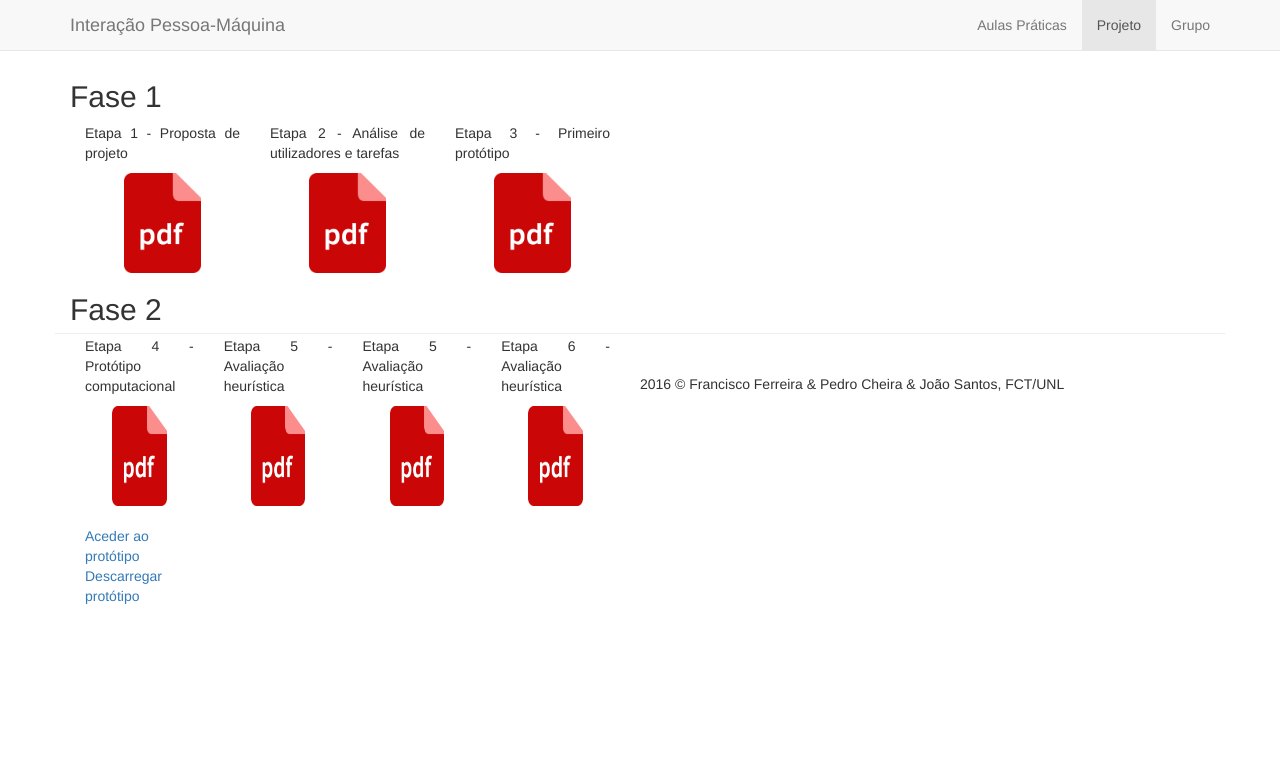
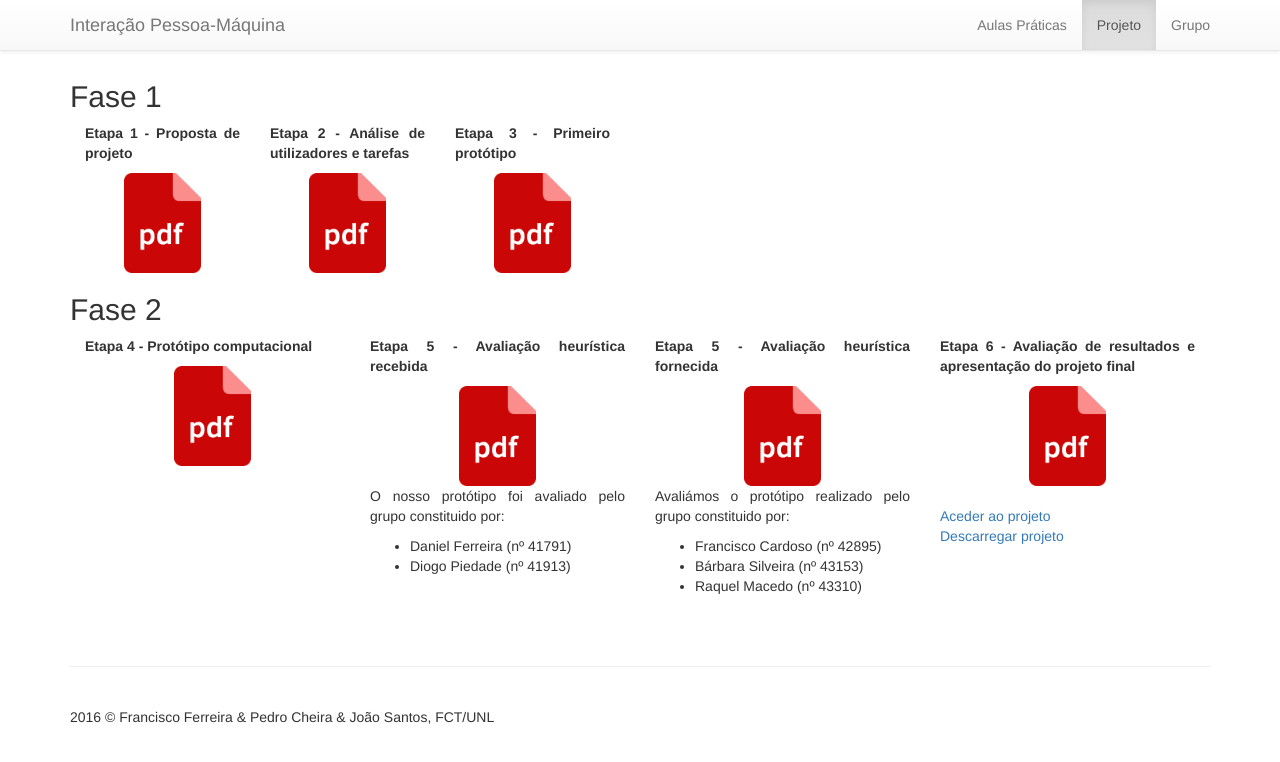
Before and after one commit to ipm1617/ipm1617.github.io, a plain HTML site: page proj.html in a window 1280 px wide. Drawn offline with nearby package versions, Linux system fonts and the light colour scheme.

Commit message:
Add files via upload

```diff
--- a/proj.html
+++ b/proj.html
@@ -31,6 +31,21 @@
     <script src="https://ajax.googleapis.com/ajax/libs/jquery/1.12.4/jquery.min.js"></script>
     <script src="https://maxcdn.bootstrapcdn.com/bootstrap/3.3.7/js/bootstrap.min.js" integrity="sha384-Tc5IQib027qvyjSMfHjOMaLkfuWVxZxUPnCJA7l2mCWNIpG9mGCD8wGNIcPD7Txa"
         crossorigin="anonymous"></script>
+
+		 <!-- Latest compiled and minified CSS -->
+    <link rel="stylesheet" href="https://maxcdn.bootstrapcdn.com/bootstrap/3.3.7/css/bootstrap.min.css" integrity="sha384-BVYiiSIFeK1dGmJRAkycuHAHRg32OmUcww7on3RYdg4Va+PmSTsz/K68vbdEjh4u" crossorigin="anonymous">
+
+    <!-- Optional theme -->
+    <link rel="stylesheet" href="https://maxcdn.bootstrapcdn.com/bootstrap/3.3.7/css/bootstrap-theme.min.css" integrity="sha384-rHyoN1iRsVXV4nD0JutlnGaslCJuC7uwjduW9SVrLvRYooPp2bWYgmgJQIXwl/Sp" crossorigin="anonymous">
+
+    <!-- Latest compiled and minified JavaScript -->
+    <script src="https://maxcdn.bootstrapcdn.com/bootstrap/3.3.7/js/bootstrap.min.js" integrity="sha384-Tc5IQib027qvyjSMfHjOMaLkfuWVxZxUPnCJA7l2mCWNIpG9mGCD8wGNIcPD7Txa" crossorigin="anonymous"></script>
+
+    <link href="main.css" rel="stylesheet">
+
+    <script src="https://ajax.googleapis.com/ajax/libs/jquery/1.12.4/jquery.min.js"></script>
+    <script src="https://maxcdn.bootstrapcdn.com/bootstrap/3.3.7/js/bootstrap.min.js" integrity="sha384-Tc5IQib027qvyjSMfHjOMaLkfuWVxZxUPnCJA7l2mCWNIpG9mGCD8wGNIcPD7Txa" crossorigin="anonymous"></script>
+
 
 
     <!-- HTML5 shim and Respond.js for IE8 support of HTML5 elements and media queries -->
@@ -93,7 +108,7 @@
                     </div>
                     <div class="col-lg-4">
                         <div class="justify">
-                            <p>Etapa 1 - Proposta de projeto</p>
+                            <p><b>Etapa 1 - Proposta de projeto</b></p>
                             <a href="Ipm-etapa1.pdf">
                                 <img class="resize" src="pdfimg.png" border="0" height="100">
                             </a>
@@ -101,7 +116,7 @@
                     </div>
                     <div class="col-lg-4">
                         <div class="justify">
-                            <p>Etapa 2 - Análise de utilizadores e tarefas</p>
+                            <p><b>Etapa 2 - Análise de utilizadores e tarefas</b></p>
                             <a href="Ipm-etapa2.pdf">
                                 <img class="resize" src="pdfimg.png" border="0" height="100">
                             </a>
@@ -109,7 +124,7 @@
                     </div>
                     <div class="col-lg-4">
                         <div class="justify">
-                            <p>Etapa 3 - Primeiro protótipo</p>
+                            <p><b>Etapa 3 - Primeiro protótipo</b></p>
                             <a href="Ipm-etapa3.pdf">
                                 <img class="resize" src="pdfimg.png" border="0" height="100">
                             </a>
@@ -118,43 +133,60 @@
                 </div>
             </div>
 	    <div class="row">
-            <div class="col-lg-6">
+            <div class="col-lg-12">
                 <div class="justify">
                     <h2>Fase 2</h2>
                 </div>
                 <div class="col-lg-3">
                     <div class="justify">
-                        <p>Etapa 4 - Protótipo computacional</p>
+                        <p><b>Etapa 4 - Protótipo computacional</b></p>
                         <a href="Ipm-etapa4.pdf">
                         <img class="resize" src="pdfimg.png" border="0" height="100">
                         </a>
-						<br>
-						<a href="login.html">Aceder ao protótipo</a>
-                        <a href="Etapa 4 - UniEscolha.zip">Descarregar protótipo</a>
+
                         </div>
                 </div>
 		    <div class="col-lg-3">
                     <div class="justify">
-                        <p>Etapa 5 - Avaliação heurística</p>
-                        <a href="Ipm-etapa5.pdf">
+                        <p><b>Etapa 5 - Avaliação heurística recebida</b></p>
+
+                        <a href="Ipm-etapa5.1.pdf">
                         <img class="resize" src="pdfimg.png" border="0" height="100">
                         </a>
+						<p>O nosso protótipo foi avaliado pelo grupo constituido por: </p>
+						<ul>
+						<li>Daniel Ferreira (nº 41791) </li>
+						<li>Diogo Piedade (nº 41913) </li>
+						</ul>
                         </div>
                 </div>
 				<div class="col-lg-3">
                     <div class="justify">
-                        <p>Etapa 5 - Avaliação heurística</p>
-                        <a href="Ipm-etapa5.pdf">
+                        <p><b>Etapa 5 - Avaliação heurística fornecida</b></p>
+
+                        <a href="Ipm-etapa5.2.pdf">
                         <img class="resize" src="pdfimg.png" border="0" height="100">
                         </a>
+						<p>Avaliámos o protótipo realizado pelo grupo constituido por: </p>
+						<ul>
+						<li>Francisco Cardoso (nº 42895) </li>
+						<li>Bárbara Silveira (nº 43153) </li>
+						<li>Raquel Macedo (nº 43310) </li>
+						</ul>
                         </div>
                 </div>
+
 		    <div class="col-lg-3">
                     <div class="justify">
-                        <p>Etapa 6 - Avaliação heurística</p>
+                        <p><b>Etapa 6 - Avaliação de resultados e apresentação do projeto final</b></p>
                         <a href="Ipm-etapa6.pdf">
                         <img class="resize" src="pdfimg.png" border="0" height="100">
                         </a>
+						<br>
+						<a href="login.html">Aceder ao projeto</a>
+						<br>
+                        <a href="Etapa 4 - UniEscolha.zip">Descarregar projeto</a>
+                        </div>
                 </div>
                 </div>
 				 </div>
```
Also changed, not shown: 3 other files. Lines whose indentation alone changed are shown as unchanged.
